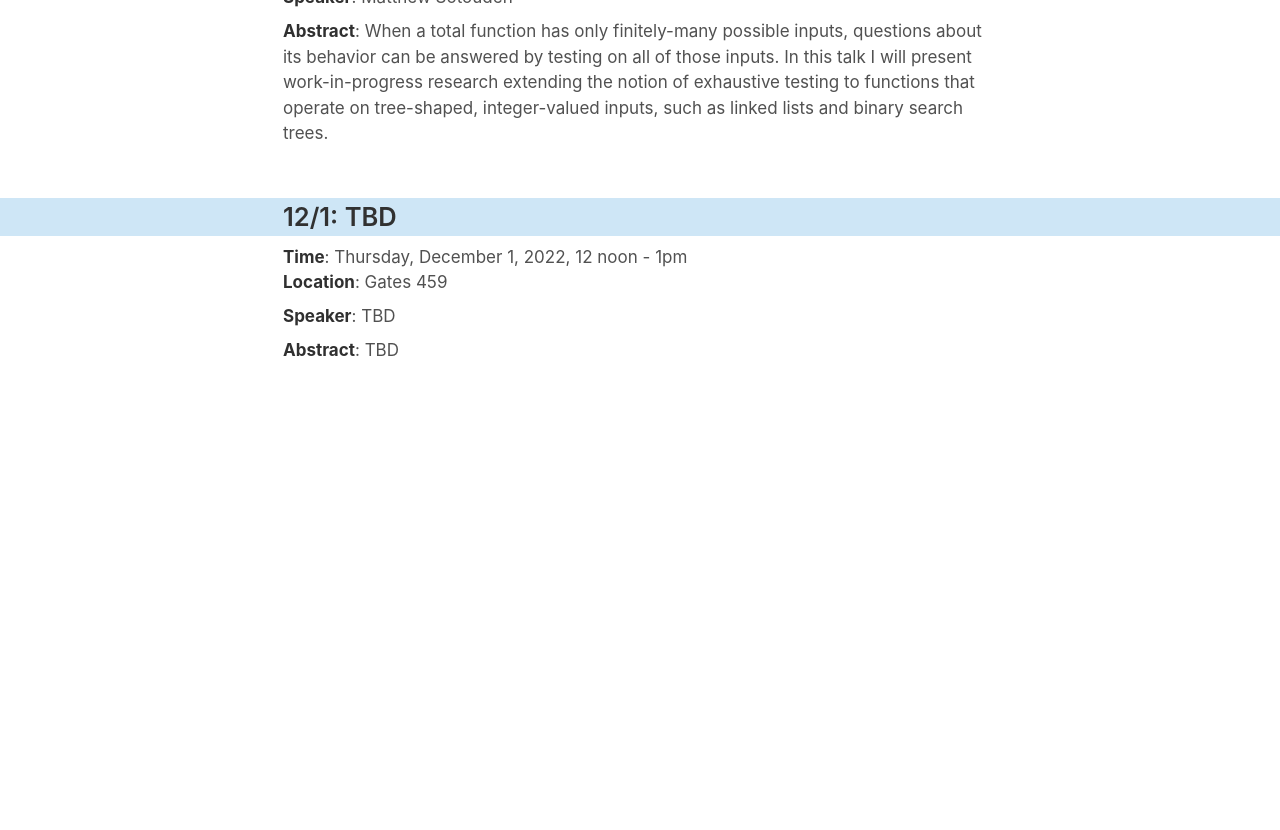
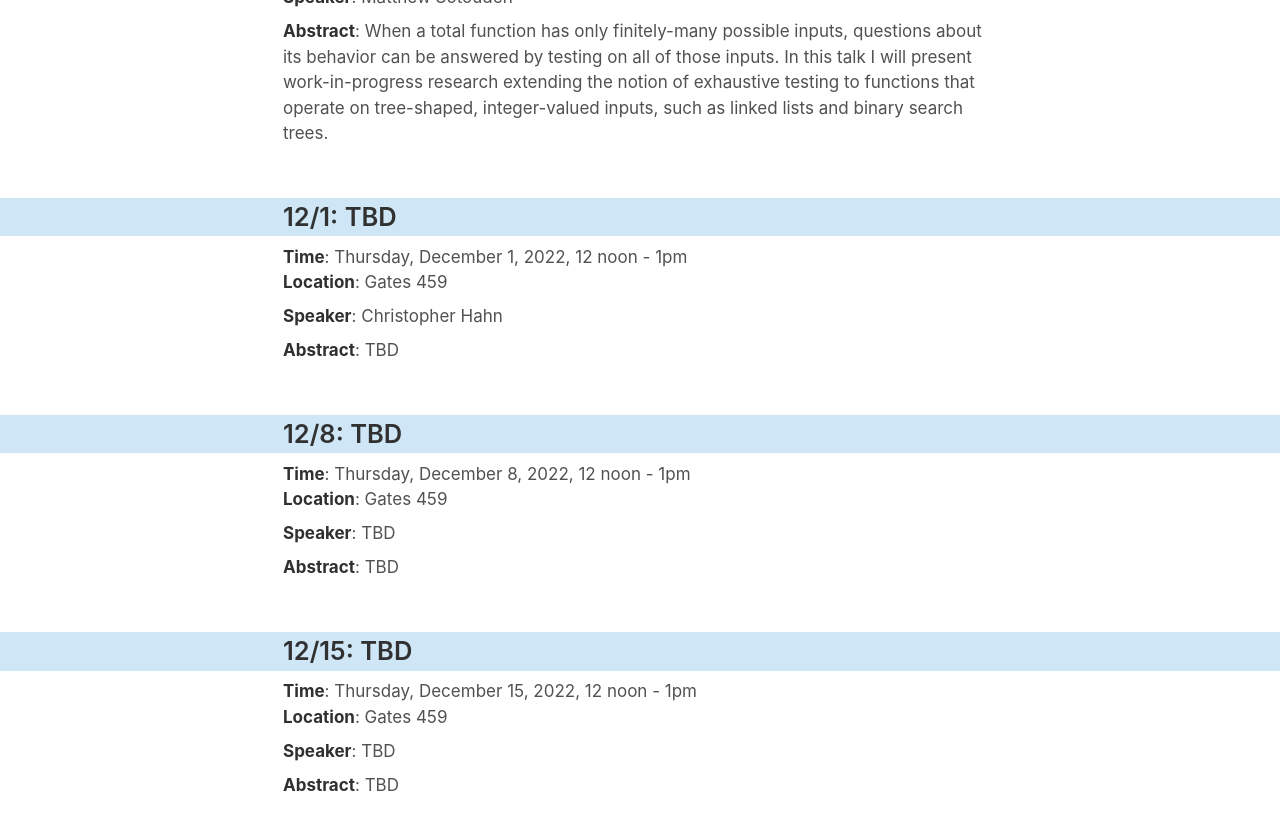
Before and after one commit to software-research-lunch/software-research-lunch.github.io, a Jekyll site: the page built from index.html, in a window 1280 px wide and 900 px high, scrolled down 5441 px. Shown: the top 830 px of the window. Built offline with Jekyll 4.4.1, drawn with Linux system fonts in a browser that asks for light colours; before the commit the page ends 5907 px from its top, so only the background shows below that.

Commit message:
update schedule

```diff
--- a/_data/schedule.yml
+++ b/_data/schedule.yml
@@ -185,10 +185,23 @@ y22_fall:
   - date: "2022-12-01"
     abstract: "TBD"
     title: "TBD"
+    speaker: "Christopher Hahn"
+    bio: "TBD"
+    food: ""
+
+  - date: "2022-12-08"
+    abstract: "TBD"
+    title: "TBD"
     speaker: "TBD"
     bio: "TBD"
     food: ""
 
+  - date: "2022-12-15"
+    abstract: "TBD"
+    title: "TBD"
+    speaker: "TBD"
+    bio: "TBD"
+    food: ""
 
 y21_winter:
   location: "Zoom"
```
